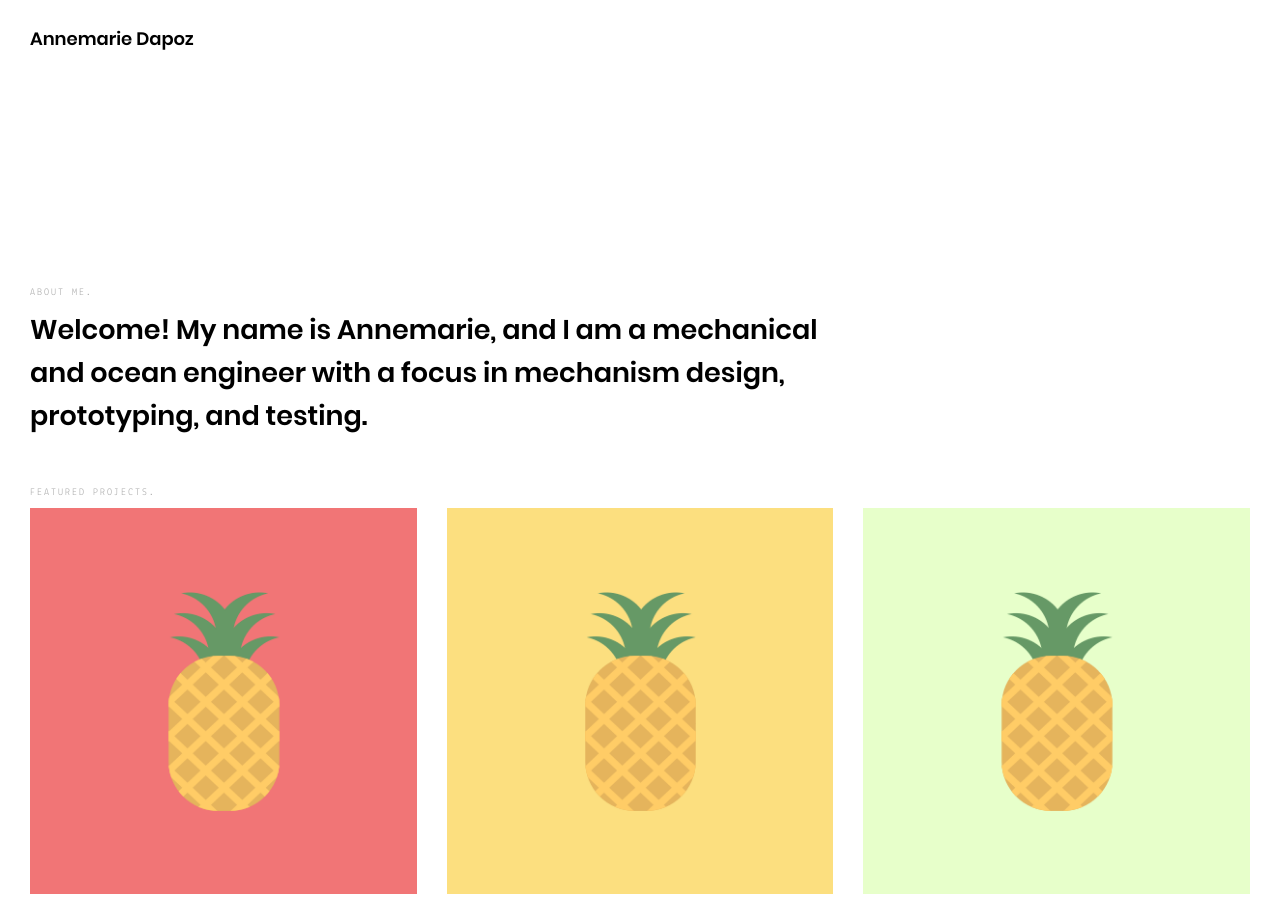
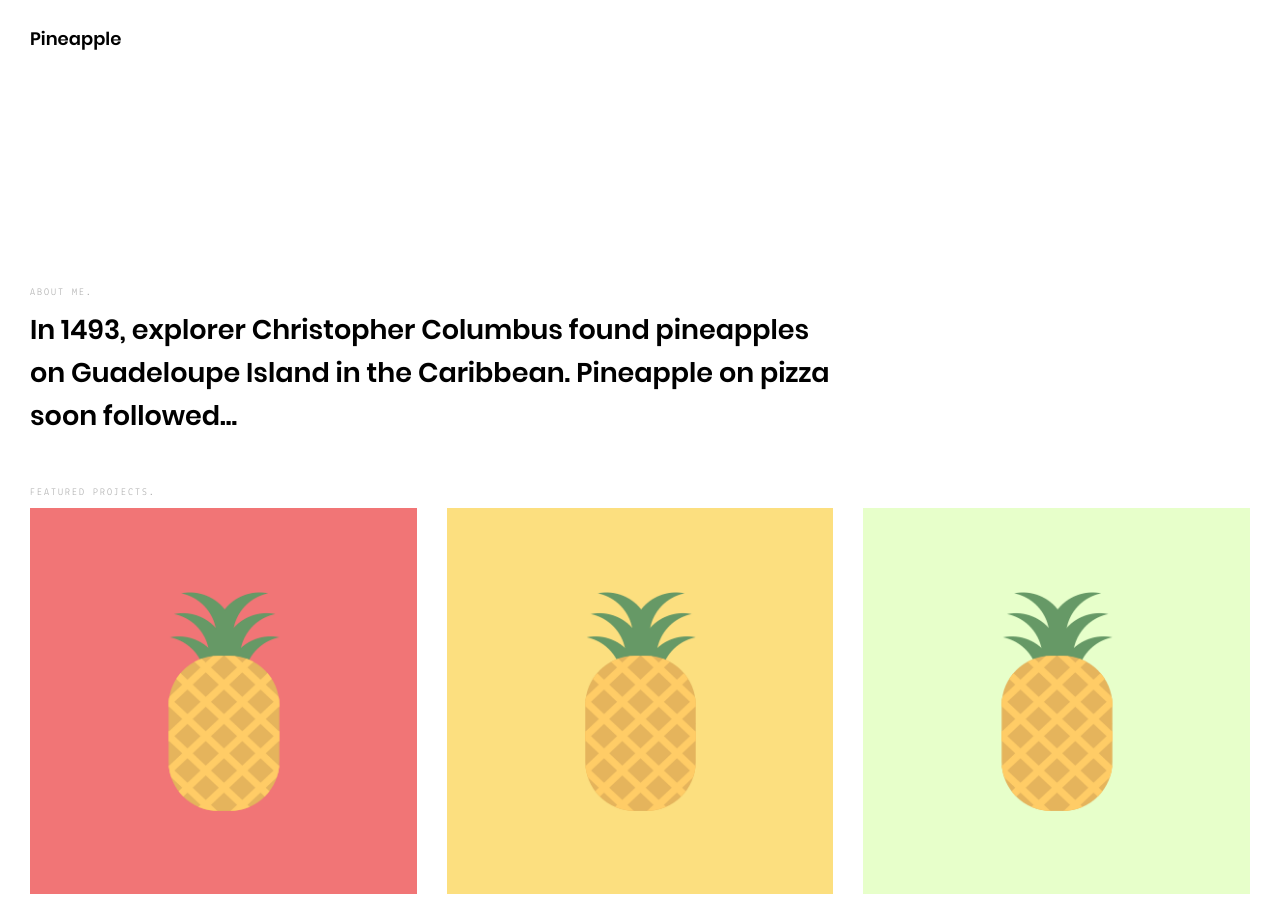
Before and after one commit to amdapoz/portfolio, a Jekyll site: the page built from index.html, in a window 1280 px wide and 900 px high. Built offline with Jekyll 4.4.1, drawn with Linux system fonts in a browser that asks for light colours.

Commit message:
Revert "Update _config.yml"
This reverts commit f45463392244ab55ad5f755b51a65796cd355e36.

```diff
--- a/_config.yml
+++ b/_config.yml
@@ -1,14 +1,15 @@
 # User config
-author: "Annemarie Dapoz"
-tagline: "Engineering Portfolio"
-description: "Welcome! My name is Annemarie, and I am a mechanical and ocean engineer with a focus in mechanism design, prototyping, and testing."
-email: "adapoz@mit.edu"
-linkedin: "https://www.linkedin.com/in/annemarie-dapoz/"
+author: "Pineapple"
+tagline: "Pineapple Certfied Jekyll Theme"
+description: "In 1493, explorer Christopher Columbus found pineapples on Guadeloupe Island in the Caribbean. Pineapple on pizza soon followed..."
+keywords: "Pineapple, Pineapple Pizza, Pineapple House"
+email: "pineapple@example.com"
+linkedin: "https://www.linkedin.com/"
 twitter: "https://twitter.com/"
 github: "https://github.com/"
 
 # Site config
-baseurl: "/adapoz"
+baseurl: "/pineapple"
 highlighter: rouge
 sass:
   sass_dir: assets/scss
```
